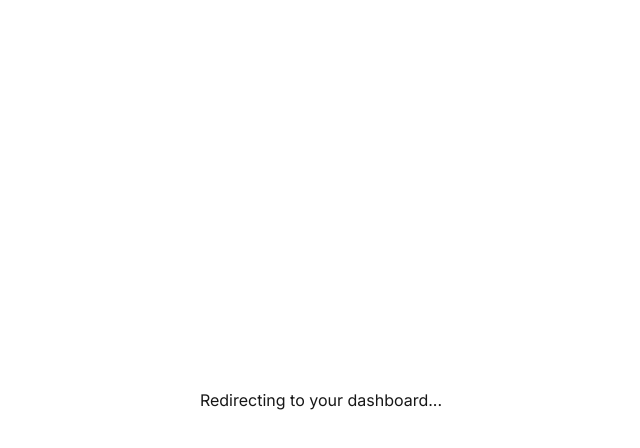
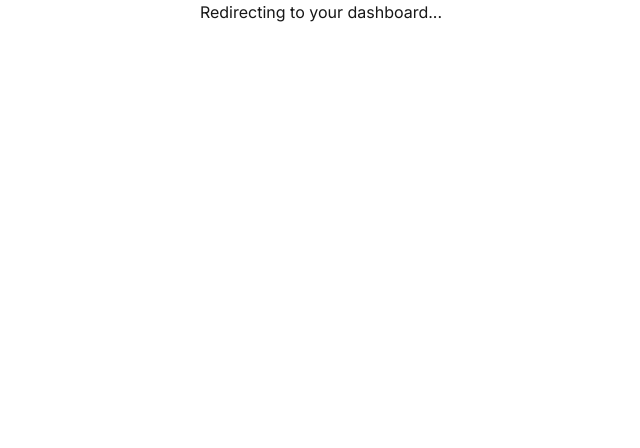
Before and after one commit to lfonz9364/multi-tenant-saas-boilerplate, a Next.js app: page /dashboard in a window 1280 px wide. Shown: the top 448 px of the page, without its empty margins (319-959 px from the left). Built offline with nearby package versions, Linux system fonts and the light colour scheme; no server answers.

Commit message:
Styling dashboard page

```diff
--- a/src/app/dashboard/page.tsx
+++ b/src/app/dashboard/page.tsx
@@ -34,7 +34,7 @@ export default function DashboardPage() {
   }, [isLoaded, router, user]);
 
   return (
-    <div className="p-8 w-full max-w-2xl mx-auto fixed top-0 left-0 right-0 bottom-0 flex items-center justify-center">
+    <div className="w-full flex items-center justify-center">
       <p>Redirecting to your dashboard...</p>
     </div>
   );
```
